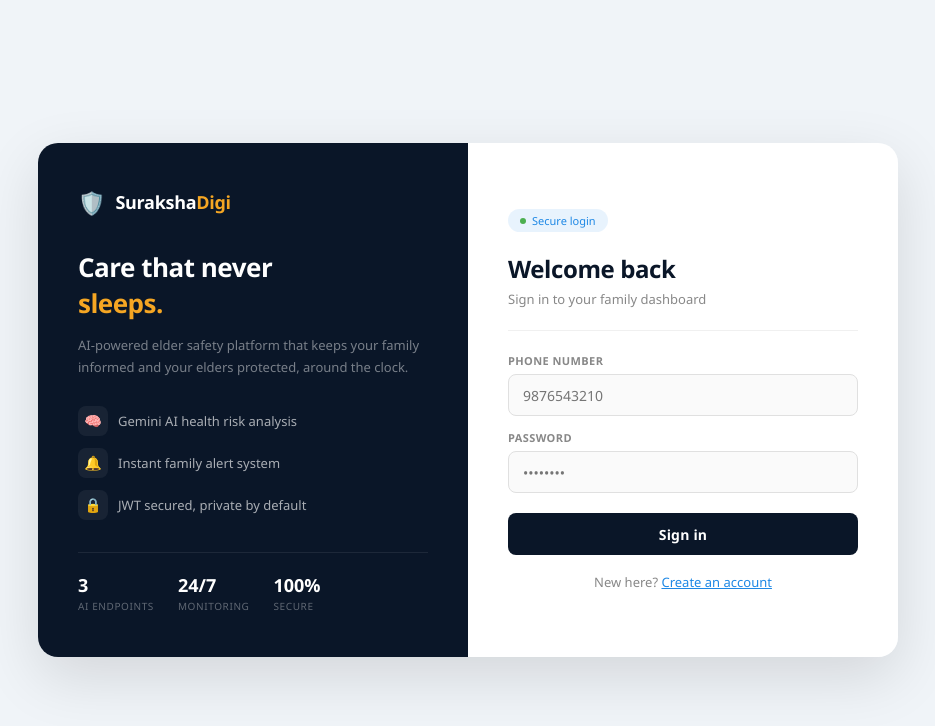
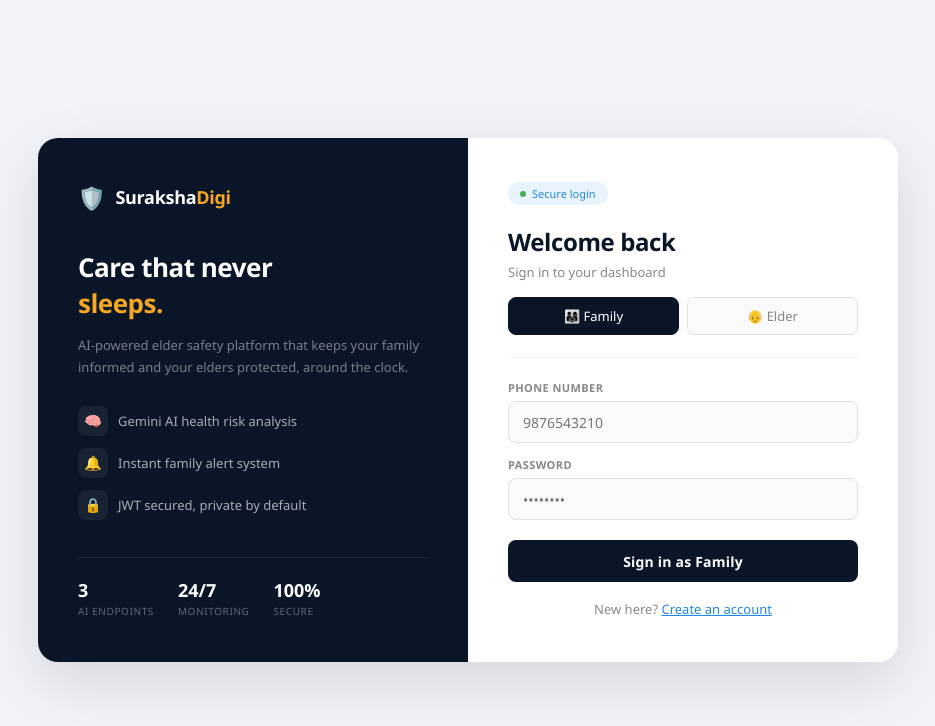
Before and after one commit to aayushtiwari307/suraksha-digi-dashboard, a React (Vite) app: page / in a window 1280 px wide. Shown: the top 726 px of the page, without its empty margins (172-1107 px from the left). Built offline with nearby package versions, Linux system fonts and the light colour scheme; no server answers.

Commit message:
feat: elder login, role-based dashboard, bilingual medication alerts

```diff
--- a/src/App.jsx
+++ b/src/App.jsx
@@ -1,5 +1,5 @@
 import { BrowserRouter, Routes, Route, Navigate } from 'react-router-dom';
-import { AuthProvider, useAuth } from './context/AuthContext';
+import { AuthProvider, useAuth, getStoredAuthState } from './context/AuthContext';
 import Login from './pages/Login';
 import Register from './pages/Register';
 import Dashboard from './pages/Dashboard';
@@ -7,8 +7,11 @@
 import AddMedication from './pages/AddMedication';
 
 function ProtectedRoute({ children }) {
-  const { family } = useAuth();
-  return family ? children : <Navigate to="/" />;
+  const { family, elder } = useAuth();
+  const storedAuth = getStoredAuthState();
+  const hasAuth = Boolean(family || elder || storedAuth.family || storedAuth.elder);
+
+  return hasAuth ? children : <Navigate to="/" replace />;
 }
 
 function AppRoutes() {
--- a/src/api/axios.js
+++ b/src/api/axios.js
@@ -6,7 +6,7 @@
 
 // Add token to every request automatically
 API.interceptors.request.use((config) => {
-  const token = localStorage.getItem('familyToken');
+  const token = localStorage.getItem('familyToken') || localStorage.getItem('elderToken');
   if (token) {
     config.headers.Authorization = `Bearer ${token}`;
   }
--- a/src/context/AuthContext.jsx
+++ b/src/context/AuthContext.jsx
@@ -2,26 +2,60 @@
 
 const AuthContext = createContext();
 
+const readStoredUser = (key) => {
+  if (typeof window === 'undefined') return null;
+
+  const stored = localStorage.getItem(key);
+  if (!stored) return null;
+
+  try {
+    return JSON.parse(stored);
+  } catch {
+    return null;
+  }
+};
+
+export const getStoredAuthState = () => ({
+  family: readStoredUser('familyData'),
+  elder: readStoredUser('elderData')
+});
+
 export const AuthProvider = ({ children }) => {
-  const [family, setFamily] = useState(() => {
-    const stored = localStorage.getItem('familyData');
-    return stored ? JSON.parse(stored) : null;
-  });
+  const [family, setFamily] = useState(() => getStoredAuthState().family);
+  const [elder, setElder] = useState(() => getStoredAuthState().elder);
 
   const login = (token, familyData) => {
     localStorage.setItem('familyToken', token);
     localStorage.setItem('familyData', JSON.stringify(familyData));
+    localStorage.removeItem('elderToken');
+    localStorage.removeItem('elderData');
     setFamily(familyData);
+    setElder(null);
+  };
+
+  const elderLogin = (token, elderData) => {
+    localStorage.setItem('elderToken', token);
+    localStorage.setItem('elderData', JSON.stringify(elderData));
+    localStorage.removeItem('familyToken');
+    localStorage.removeItem('familyData');
+    setElder(elderData);
+    setFamily(null);
   };
 
   const logout = () => {
     localStorage.removeItem('familyToken');
     localStorage.removeItem('familyData');
+    localStorage.removeItem('elderToken');
+    localStorage.removeItem('elderData');
     setFamily(null);
+    setElder(null);
   };
 
+  const currentUser = family || elder;
+  const userRole = family ? 'family' : elder ? 'elder' : null;
+
   return (
-    <AuthContext.Provider value={{ family, login, logout }}>
+    <AuthContext.Provider value={{ family, elder, currentUser, userRole, login, elderLogin, logout }}>
       {children}
     </AuthContext.Provider>
   );
--- a/src/pages/Dashboard.jsx
+++ b/src/pages/Dashboard.jsx
@@ -30,8 +30,9 @@
 };
 
 function Dashboard() {
-  const { family, logout } = useAuth();
+  const { family, elder, logout } = useAuth();
   const navigate = useNavigate();
+  const currentName = family?.name || elder?.name;
 
   // Alerts state
   const [elderId, setElderId] = useState('');
@@ -120,15 +121,19 @@
         </div>
         <div style={s.navRight}>
           <div style={s.userPill}>
-            <div style={s.avatar}>{family?.name?.[0]?.toUpperCase()}</div>
-            <span style={s.userName}>{family?.name}</span>
+            <div style={s.avatar}>{currentName?.[0]?.toUpperCase()}</div>
+            <span style={s.userName}>{currentName}</span>
           </div>
+          {family && (
             <button onClick={() => navigate('/add-medication')} style={s.medBtn}>
               + Add medication
             </button>
+          )}
+          {family && (
             <button onClick={() => navigate('/add-elder')} style={s.addBtn}>
               + Add elder
             </button>
+          )}
           <button onClick={handleLogout} style={s.logoutBtn}>Logout</button>
         </div>
       </nav>
@@ -139,8 +144,12 @@
         <div style={s.hero}>
           <div>
             <p style={s.dateText}>{getDate()}</p>
-            <h1 style={s.greeting}>{getGreeting()}, {family?.name?.split(' ')[0]} 👋</h1>
-            <p style={s.heroSub}>Monitor your elders' digital safety and stay informed in real time.</p>
+            <h1 style={s.greeting}>{getGreeting()}, {currentName?.split(' ')[0]} 👋</h1>
+            <p style={s.heroSub}>
+              {family
+                ? "Monitor your elders' digital safety and stay informed in real time."
+                : "View your medication schedule and stay on top of your health."}
+            </p>
           </div>
           <div style={s.activeBadge}>
             <span style={s.activeDot}></span>
@@ -166,7 +175,8 @@
           </div>
         )}
 
-        {/* ALERTS CARD */}
+        {/* ALERTS CARD — family only */}
+        {family && (
           <div style={s.searchCard}>
             <div style={s.searchTop}>
               <div>
@@ -189,6 +199,7 @@
               </button>
             </div>
           </div>
+        )}
 
         {alertError && <div style={s.errorBox}>{alertError}</div>}
 
--- a/src/pages/Login.jsx
+++ b/src/pages/Login.jsx
@@ -4,21 +4,28 @@
 import { useAuth } from '../context/AuthContext';
 
 function Login() {
+  const [role, setRole] = useState('family'); // 'family' or 'elder'
   const [phone, setPhone] = useState('');
   const [password, setPassword] = useState('');
   const [error, setError] = useState('');
   const [loading, setLoading] = useState(false);
   const navigate = useNavigate();
-  const { login } = useAuth();
+  const { login, elderLogin } = useAuth();
 
   const handleSubmit = async (e) => {
     e.preventDefault();
     setError('');
     setLoading(true);
     try {
-      const res = await API.post('/family/login', { phone, password });
-      login(res.data.token, res.data.family);
-      navigate('/dashboard');
+      if (role === 'family') {
+        const res = await API.post('/family/login', { phone, password });
+        login(res.data.token, res.data.family);
+      } else {
+        const res = await API.post('/elders/login', { phone, password });
+        elderLogin(res.data.token, res.data.elder);
+      }
+
+      navigate('/dashboard', { replace: true });
     } catch (err) {
       setError(err.response?.data?.message || 'Login failed');
     } finally {
@@ -29,6 +36,7 @@
   return (
     <div style={s.page}>
       <div style={s.card}>
+
         {/* LEFT */}
         <div style={s.left}>
           <div style={s.logo}>
@@ -55,23 +63,62 @@
         <div style={s.right}>
           <div style={s.badge}><span style={s.dot}></span> Secure login</div>
           <h1 style={s.welcome}>Welcome back</h1>
-          <p style={s.sub}>Sign in to your family dashboard</p>
+          <p style={s.sub}>Sign in to your dashboard</p>
+
+          {/* ROLE TOGGLE */}
+          <div style={s.toggleRow}>
+            <button
+              onClick={() => { setRole('family'); setError(''); }}
+              style={{ ...s.toggleBtn, ...(role === 'family' ? s.toggleActive : {}) }}
+            >
+              👨‍👩‍👧 Family
+            </button>
+            <button
+              onClick={() => { setRole('elder'); setError(''); }}
+              style={{ ...s.toggleBtn, ...(role === 'elder' ? s.toggleActive : {}) }}
+            >
+              👴 Elder
+            </button>
+          </div>
+
           <div style={s.divider}></div>
           {error && <div style={s.error}>{error}</div>}
+
           <form onSubmit={handleSubmit} autoComplete="off">
             <div style={s.field}>
               <label style={s.label}>Phone Number</label>
-              <input style={s.input} type="text" value={phone} onChange={e => setPhone(e.target.value)} placeholder="9876543210" autoComplete="off" required />
+              <input
+                style={s.input}
+                type="text"
+                value={phone}
+                onChange={e => setPhone(e.target.value)}
+                placeholder="9876543210"
+                autoComplete="off"
+                required
+              />
             </div>
             <div style={s.field}>
               <label style={s.label}>Password</label>
-              <input style={s.input} type="password" value={password} onChange={e => setPassword(e.target.value)} placeholder="••••••••" autoComplete="off" required />
+              <input
+                style={s.input}
+                type="password"
+                value={password}
+                onChange={e => setPassword(e.target.value)}
+                placeholder="••••••••"
+                autoComplete="off"
+                required
+              />
             </div>
             <button style={s.btn} type="submit" disabled={loading}>
-              {loading ? 'Signing in...' : 'Sign in'}
+              {loading ? 'Signing in...' : `Sign in as ${role === 'family' ? 'Family' : 'Elder'}`}
             </button>
           </form>
-          <p style={s.footerLink}>New here? <Link to="/register" style={{ color: '#1e88e5', fontWeight: 500 }}>Create an account</Link></p>
+
+          {role === 'family' && (
+            <p style={s.footerLink}>
+              New here? <Link to="/register" style={{ color: '#1e88e5', fontWeight: 500 }}>Create an account</Link>
+            </p>
+          )}
         </div>
       </div>
     </div>
@@ -100,6 +147,9 @@
   dot: { width: '6px', height: '6px', background: '#4caf50', borderRadius: '50%', display: 'inline-block' },
   welcome: { fontSize: '24px', fontWeight: 700, color: '#0a1628', letterSpacing: '-0.4px' },
   sub: { fontSize: '13px', color: '#888', marginTop: '5px' },
+  toggleRow: { display: 'flex', gap: '8px', marginTop: '16px' },
+  toggleBtn: { flex: 1, height: '38px', border: '1px solid #e0e0e0', borderRadius: '8px', fontSize: '13px', fontWeight: 500, cursor: 'pointer', background: '#fafafa', color: '#888', transition: 'all 0.15s' },
+  toggleActive: { background: '#0a1628', color: '#fff', border: '1px solid #0a1628' },
   divider: { height: '1px', background: '#f0f0f0', margin: '22px 0' },
   error: { background: '#fff0f0', color: '#e53935', padding: '10px 14px', borderRadius: '8px', fontSize: '13px', marginBottom: '14px' },
   field: { marginBottom: '14px' },
```
Lines whose indentation alone changed are shown as unchanged.
